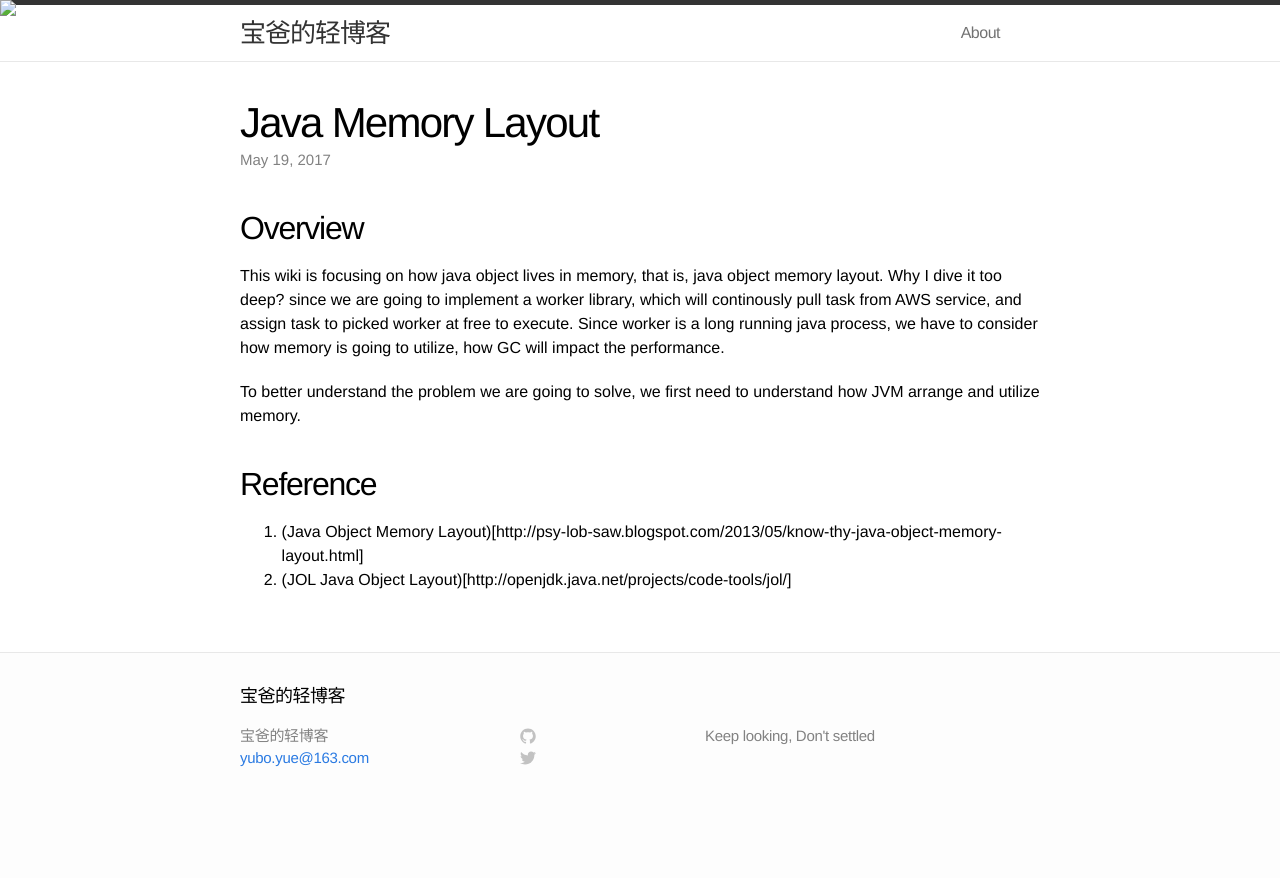
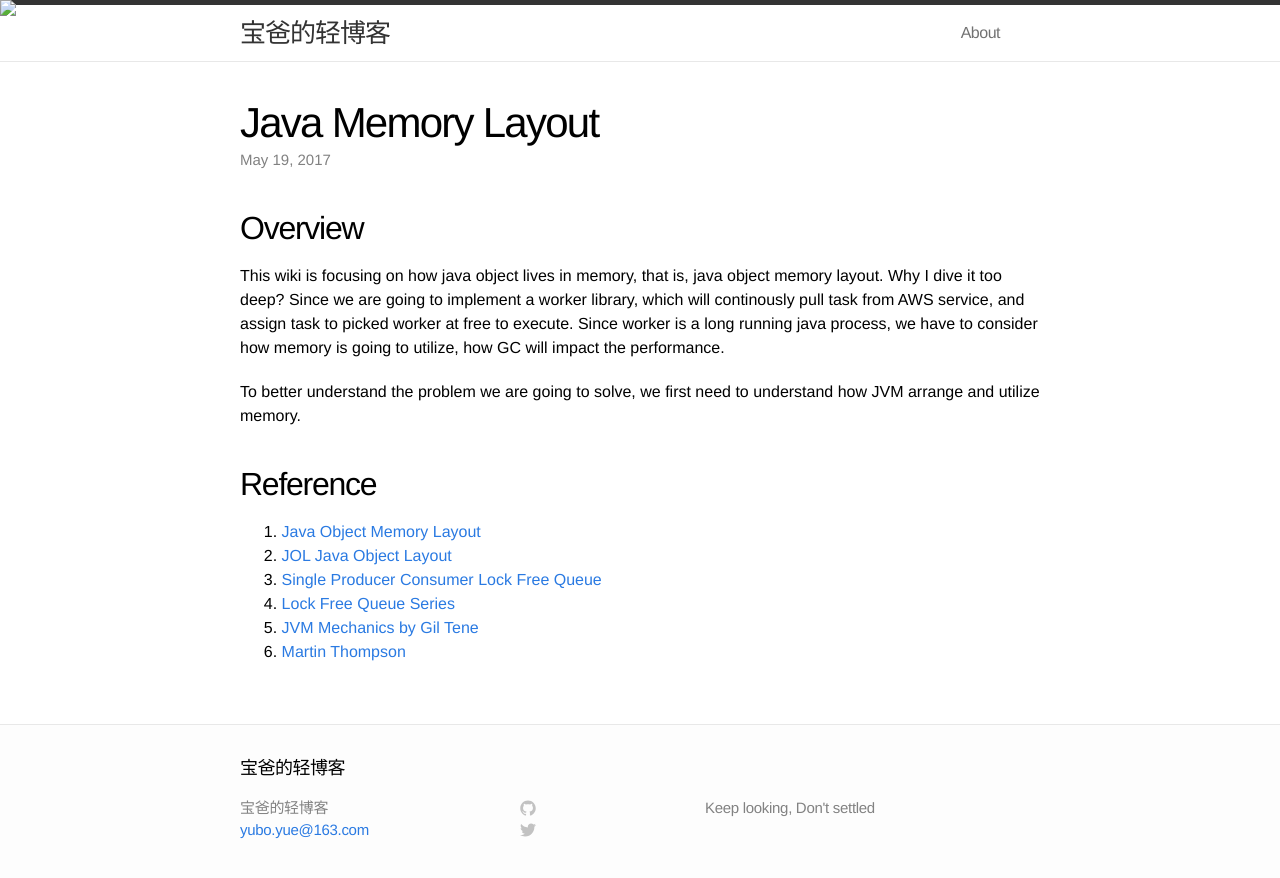
Before and after one commit to yubo-yue/yubo-yue.github.io, a Jekyll site: the page built from _posts/2017-05-19-JavaMemoryLayout.md, in a window 1280 px wide. Shown: the top 878 px of the page. Built offline with Jekyll 4.4.1, drawn with Linux system fonts in a browser that asks for light colours.

```diff
--- a/_posts/2017-05-19-JavaMemoryLayout.md
+++ b/_posts/2017-05-19-JavaMemoryLayout.md
@@ -6,10 +6,14 @@ categories: Java Memory MessageQueue
 ---
 
 ## Overview
-This wiki is focusing on how java object lives in memory, that is, java object memory layout. Why I dive it too deep? since we are going to implement a worker library, which will continously pull task from AWS service, and assign task to picked worker at free to execute. Since worker is a long running java process, we have to consider how memory is going to utilize, how GC will impact the performance.
+This wiki is focusing on how java object lives in memory, that is, java object memory layout. Why I dive it too deep? Since we are going to implement a worker library, which will continously pull task from AWS service, and assign task to picked worker at free to execute. Since worker is a long running java process, we have to consider how memory is going to utilize, how GC will impact the performance.
 
 To better understand the problem we are going to solve, we first need to understand how JVM arrange and utilize memory.
 
 ## Reference
-1. (Java Object Memory Layout)[http://psy-lob-saw.blogspot.com/2013/05/know-thy-java-object-memory-layout.html]
-2. (JOL Java Object Layout)[http://openjdk.java.net/projects/code-tools/jol/]
+1. [Java Object Memory Layout](http://psy-lob-saw.blogspot.com/2013/05/know-thy-java-object-memory-layout.html)
+2. [JOL Java Object Layout](http://openjdk.java.net/projects/code-tools/jol/)
+3. [Single Producer Consumer Lock Free Queue](http://psy-lob-saw.blogspot.com/2013/03/single-producerconsumer-lock-free-queue.html)
+4. [Lock Free Queue Series](http://psy-lob-saw.blogspot.com/p/lock-free-queues.html)
+5. [JVM Mechanics by Gil Tene](https://www.infoq.com/presentations/JVM-Mechanics)
+6. [Martin Thompson](https://www.blogger.com/profile/15893849163924476586)
```
Also changed, not shown: README.md, _drafts/design.data.intensive.application.md (added).
